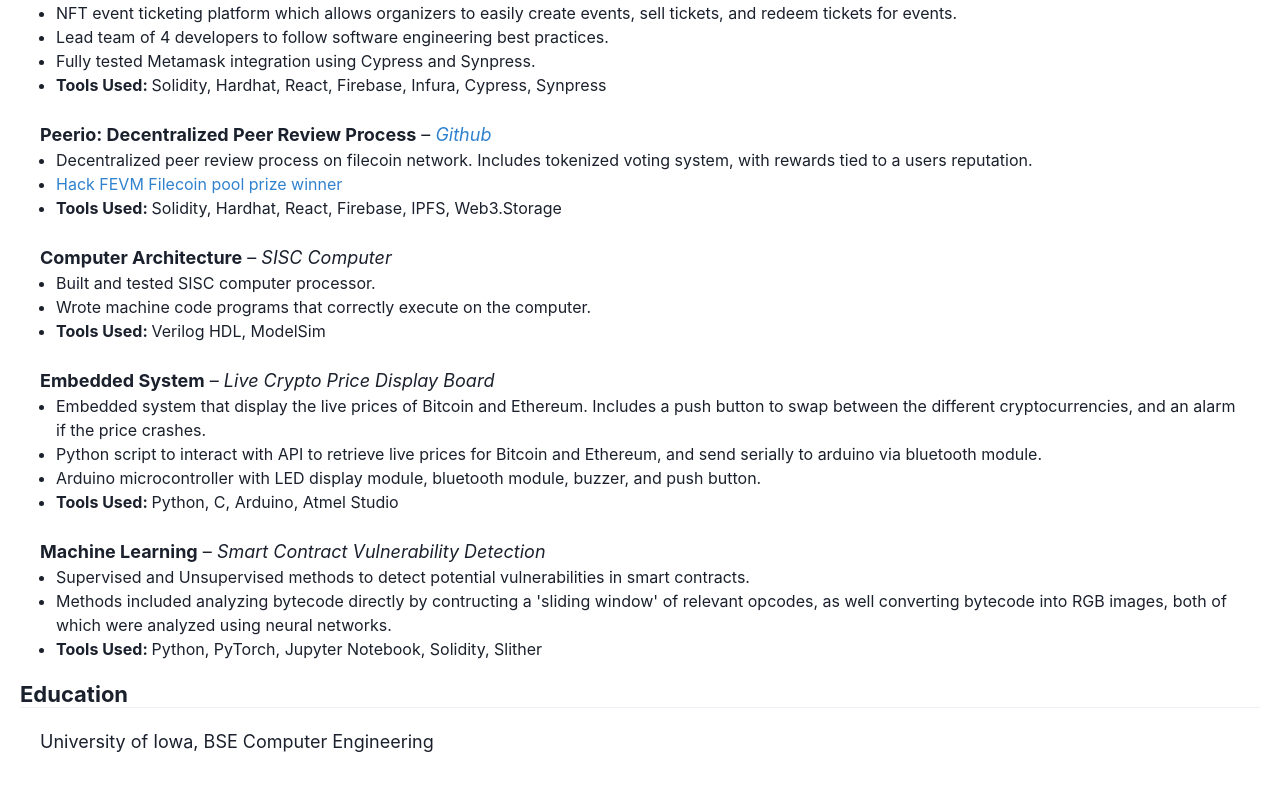
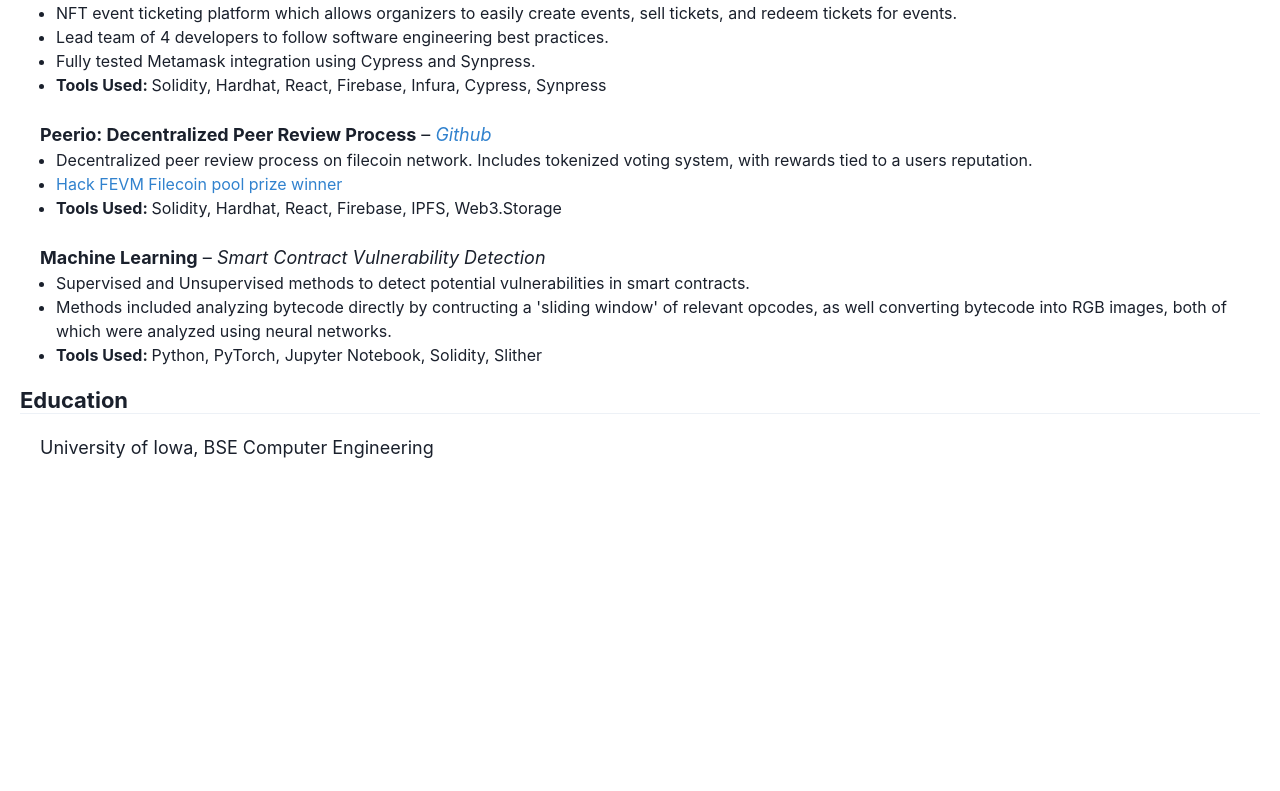
Before and after one commit to trbutler4/resume, a React (Create React App) app: page / in a window 1280 px wide. Shown: the part 1676-2467 px from the top of the page. After the commit the page ends 2177 px from the top, so only its background shows below. Built offline with nearby package versions, Linux system fonts and the light colour scheme.

Commit message:
updated with more relevant exerience, small tweaks

```diff
--- a/src/App.js
+++ b/src/App.js
@@ -126,7 +126,7 @@
             <ListItem>
               Leading a Starkware Exploration Project that aims to drastically improve mobile UX and sovereignty on Starknet by implementing a fork of GrapheneOS with a
               light client built in, providing both trustless access to the Starknet network, and complete user control of the device, with GrapheneOS removing
-              the need for any 3rd party control and tracking.
+              all 3rd party control and tracking.
             </ListItem>
             <ListItem>
               Hold weekly community calls to support contributors, sync on progress, and share project updates.
@@ -277,45 +277,6 @@
 
           <br />
           <Text fontSize={18}>
-            <strong>Computer Architecture</strong> &ndash;
-            <em> SISC Computer</em>
-          </Text>
-          <UnorderedList>
-            <ListItem>
-              Built and tested SISC computer processor.
-            </ListItem>
-            <ListItem>
-              Wrote machine code programs that correctly execute on the computer.
-            </ListItem>
-            <ListItem>
-              <strong>Tools Used: </strong> Verilog HDL, ModelSim
-            </ListItem>
-          </UnorderedList>
-
-          <br />
-          <Text fontSize={18}>
-            <strong>Embedded System</strong> &ndash;
-            <em> Live Crypto Price Display Board</em>
-          </Text>
-          <UnorderedList>
-            <ListItem>
-              Embedded system that display the live prices of Bitcoin and Ethereum. Includes a push
-              button to swap between the different cryptocurrencies, and an alarm if the price crashes.
-            </ListItem>
-            <ListItem>
-              Python script to interact with API to retrieve live prices for Bitcoin and Ethereum, and send
-              serially to arduino via bluetooth module.
-            </ListItem>
-            <ListItem>
-              Arduino microcontroller with LED display module, bluetooth module, buzzer, and push button.
-            </ListItem>
-            <ListItem>
-              <strong>Tools Used: </strong>Python, C, Arduino, Atmel Studio
-            </ListItem>
-          </UnorderedList>
-
-          <br />
-          <Text fontSize={18}>
             <strong>Machine Learning</strong> &ndash;
             <em> Smart Contract Vulnerability Detection</em>
           </Text>
```
